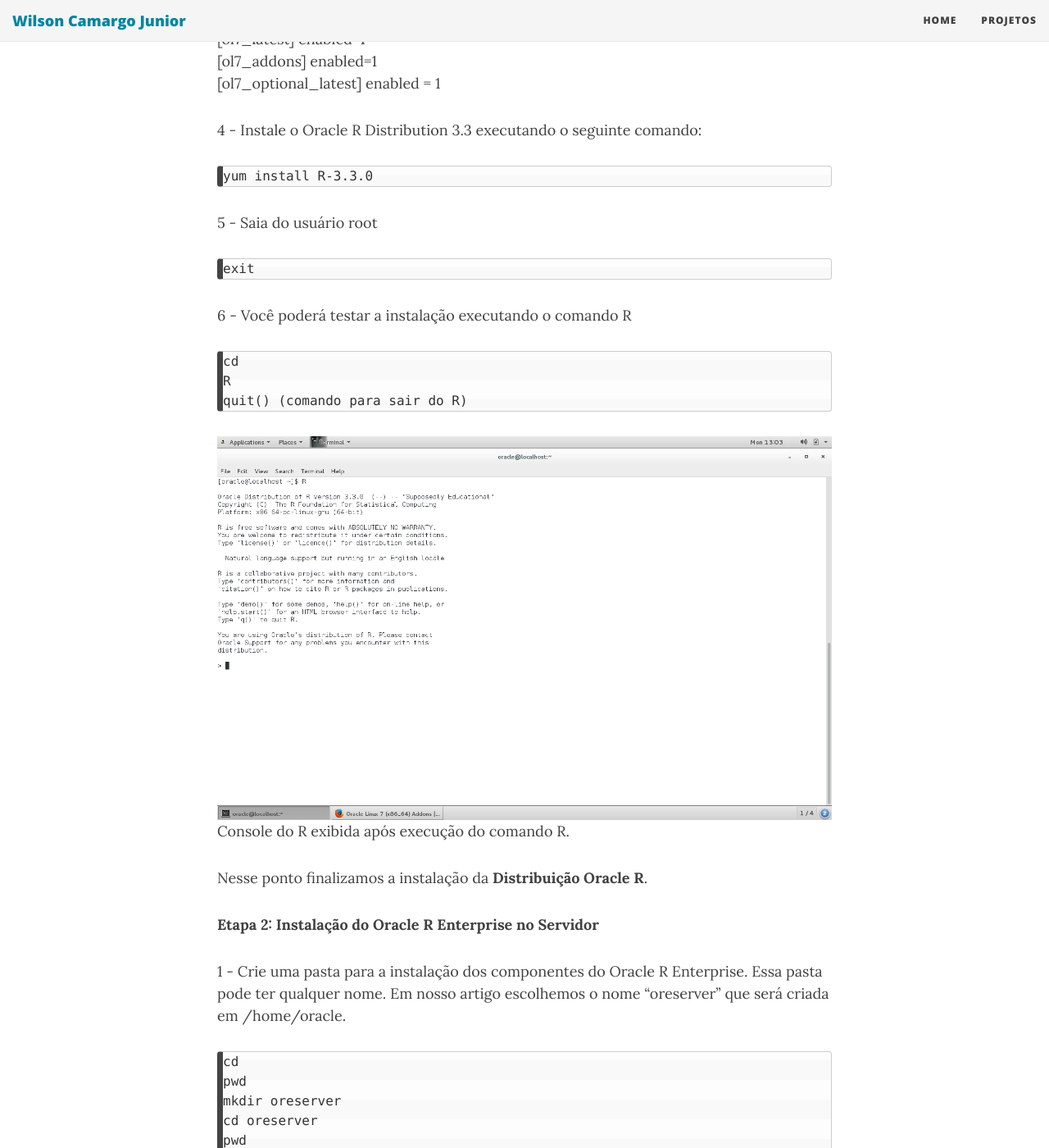
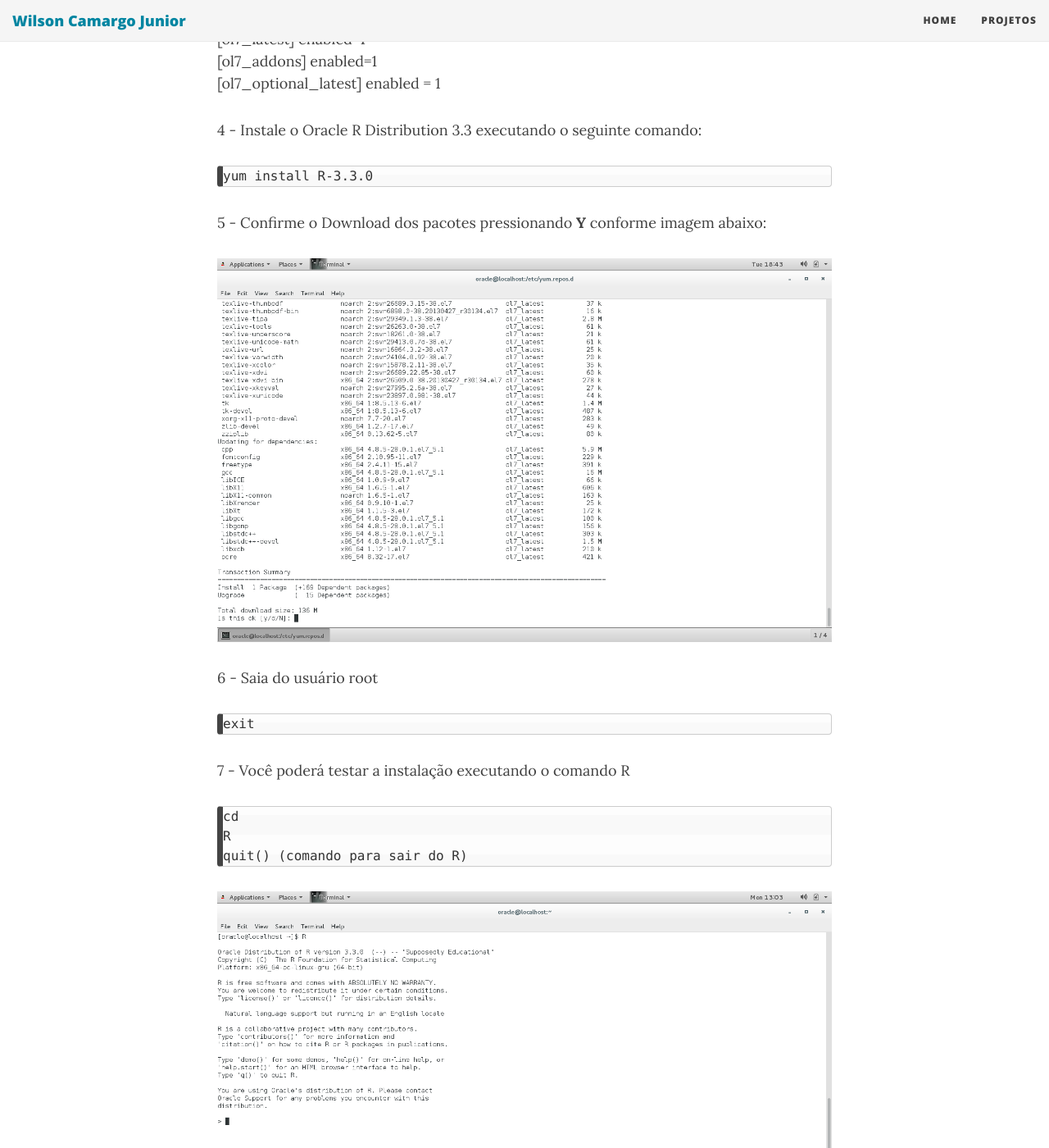
Before and after one commit to wilson-camargo-jr/teste, a Jekyll site: the page built from _posts/2018-06-18-ANN-ORE-P3.md, in a window 1280 px wide and 1400 px high, scrolled down 3679 px. Shown: the whole window at 82% size. Built offline with Jekyll 4.4.1, drawn with Linux system fonts in a browser that asks for light colours; nearby versions of some CDN libraries.

Commit message:
Update 2018-06-18-ANN-ORE-P3.md

````diff
--- a/_posts/2018-06-18-ANN-ORE-P3.md
+++ b/_posts/2018-06-18-ANN-ORE-P3.md
@@ -72,12 +72,17 @@
 yum install R-3.3.0
 ```
 
-5 -	Saia do usuário root
+5 -	Confirme o Download dos pacotes pressionando **Y** conforme imagem abaixo:
+
+![](https://wilson-camargo-jr.github.io/img/confirmacao download.jpg)
+
+6 -	Saia do usuário root
 
 ```
 exit
 ```
-6 -	Você poderá testar a instalação executando o comando R
+
+7 -	Você poderá testar a instalação executando o comando R
 
 ```
 cd
````
